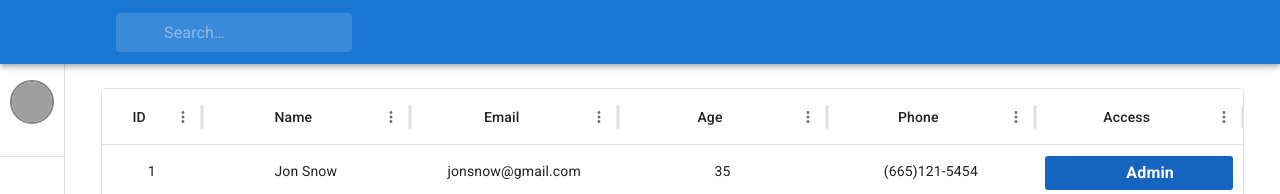
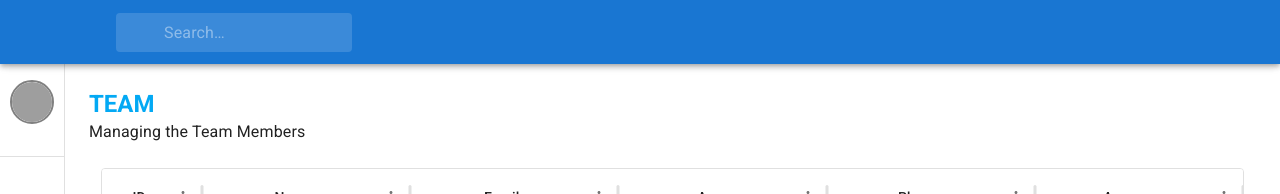
Before and after one commit to Mahmoud-Refaat07/admin-dashboard, a React (Vite) app: page /team in a window 1280 px wide. Shown: the top 194 px of the page. Built offline with nearby package versions, Linux system fonts and the light colour scheme; grey boxes are pictures that could not be loaded; some icons are missing; a web font is replaced by a local one.

Commit message:
implemented upper titles component and used it at created pages

```diff
--- /dev/null
+++ b/src/components/UpperTitles.tsx
@@ -0,0 +1,26 @@
+import { Box, Typography, useTheme } from "@mui/material";
+
+interface Props {
+  title: string;
+  subTitle: string;
+}
+
+const UpperTitles = ({ title, subTitle }: Props) => {
+  const theme = useTheme();
+  return (
+    <Box sx={{ marginBottom: 3 }}>
+      <Typography
+        sx={{
+          color: theme.palette.info.light,
+          fontWeight: "bold",
+        }}
+        variant="h5"
+      >
+        {title}
+      </Typography>
+      <Typography variant="body1">{subTitle}</Typography>
+    </Box>
+  );
+};
+
+export default UpperTitles;
--- a/src/pages/ContactsPage.tsx
+++ b/src/pages/ContactsPage.tsx
@@ -29,6 +29,8 @@ import Typography from "@mui/material/Typography";
 import FilterListIcon from "@mui/icons-material/FilterList";
 
 import type { GridColDef } from "@mui/x-data-grid";
+import { Box } from "@mui/material";
+import UpperTitles from "../components/UpperTitles";
 
 type OwnerState = {
   expanded: boolean;
@@ -278,6 +280,11 @@ const ContactsPage = () => {
     fetchingData();
   }, []);
   return (
+    <Box>
+      <UpperTitles
+        title="CONTACTS"
+        subTitle="List of Contacts for Future Reference"
+      />
       <div style={{ height: 600, width: "98%", margin: "auto" }}>
         <DataGrid
           {...data}
@@ -289,6 +296,7 @@ const ContactsPage = () => {
           columns={columns}
         />
       </div>
+    </Box>
   );
 };
 
--- a/src/pages/InvoicesPage.tsx
+++ b/src/pages/InvoicesPage.tsx
@@ -1,6 +1,7 @@
-import { useTheme } from "@mui/material";
+import { Box, useTheme } from "@mui/material";
 import { DataGrid } from "@mui/x-data-grid";
 import React from "react";
+import UpperTitles from "../components/UpperTitles";
 
 const InvoicesPage = () => {
   const columns = [
@@ -81,11 +82,8 @@ const InvoicesPage = () => {
   }, []);
 
   return (
-    <>
-      <h2 style={{ color: theme.palette.info.dark, marginBottom: "-10px" }}>
-        INVOICES
-      </h2>
-      <p style={{ fontSize: "14px" }}>List of invoice Balances</p>
+    <Box>
+      <UpperTitles title="INVOICES" subTitle="List of invoice Balances" />
       <div style={{ height: 600, width: "98%", margin: "auto" }}>
         <DataGrid
           checkboxSelection
@@ -94,7 +92,7 @@ const InvoicesPage = () => {
           columns={columns}
         />
       </div>
-    </>
+    </Box>
   );
 };
 
--- a/src/pages/ProfileFormPage.tsx
+++ b/src/pages/ProfileFormPage.tsx
@@ -5,7 +5,6 @@ import {
   Snackbar,
   Stack,
   TextField,
-  useTheme,
   type SnackbarCloseReason,
 } from "@mui/material";
 import MenuItem from "@mui/material/MenuItem";
@@ -13,6 +12,7 @@ import MenuItem from "@mui/material/MenuItem";
 import React from "react";
 
 import { useForm, type SubmitHandler } from "react-hook-form";
+import UpperTitles from "../components/UpperTitles";
 
 const ProfileFormPage = () => {
   const [open, setOpen] = React.useState(false);
@@ -66,13 +66,12 @@ const ProfileFormPage = () => {
     setOpen(false);
   };
 
-  const theme = useTheme();
   return (
-    <>
-      <h2 style={{ color: theme.palette.info.dark, marginBottom: "-10px" }}>
-        CRAETE USER
-      </h2>
-      <p style={{ fontSize: "14px" }}>Create a New User Profile</p>
+    <Box>
+      <UpperTitles
+        title={"CRAETE USER"}
+        subTitle={"Create a New User Profile"}
+      />
       <Box
         component="form"
         sx={{ display: "flex", flexDirection: "column", gap: 3 }}
@@ -173,7 +172,7 @@ const ProfileFormPage = () => {
           </Snackbar>
         </Box>
       </Box>
-    </>
+    </Box>
   );
 };
 
--- a/src/pages/TeamPage.tsx
+++ b/src/pages/TeamPage.tsx
@@ -4,6 +4,7 @@ import { Box, Typography, useTheme } from "@mui/material";
 import AdminPanelSettingsIcon from "@mui/icons-material/AdminPanelSettings";
 import LockOpenIcon from "@mui/icons-material/LockOpen";
 import SecurityIcon from "@mui/icons-material/Security";
+import UpperTitles from "../components/UpperTitles";
 
 interface RowProps {
   id: number;
@@ -167,6 +168,8 @@ const TeamPage = () => {
   ];
 
   return (
+    <Box>
+      <UpperTitles title={"TEAM"} subTitle={"Managing the Team Members"} />
       <div style={{ height: 600, width: "98%", margin: "auto" }}>
         <DataGrid
           rows={rows}
@@ -174,6 +177,7 @@ const TeamPage = () => {
           columns={columns}
         />
       </div>
+    </Box>
   );
 };
 
```
Lines whose indentation alone changed are shown as unchanged.
